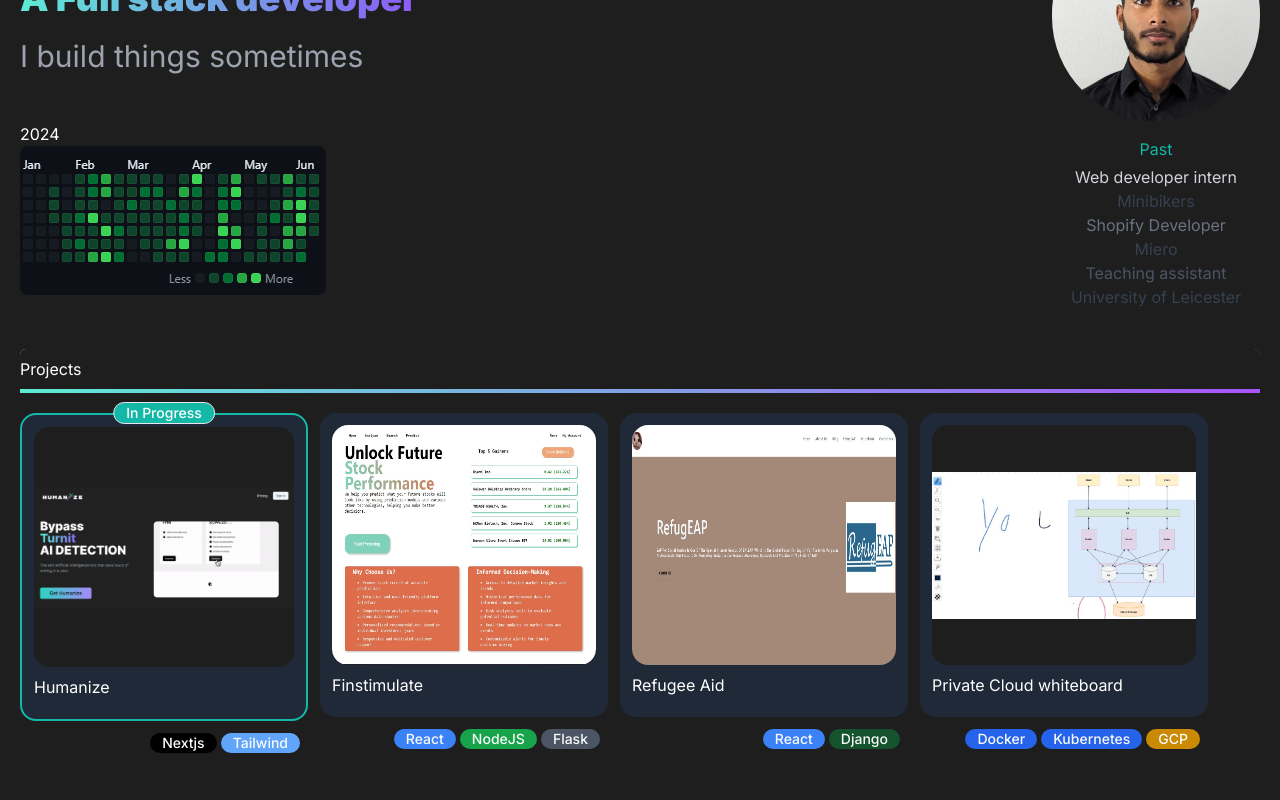
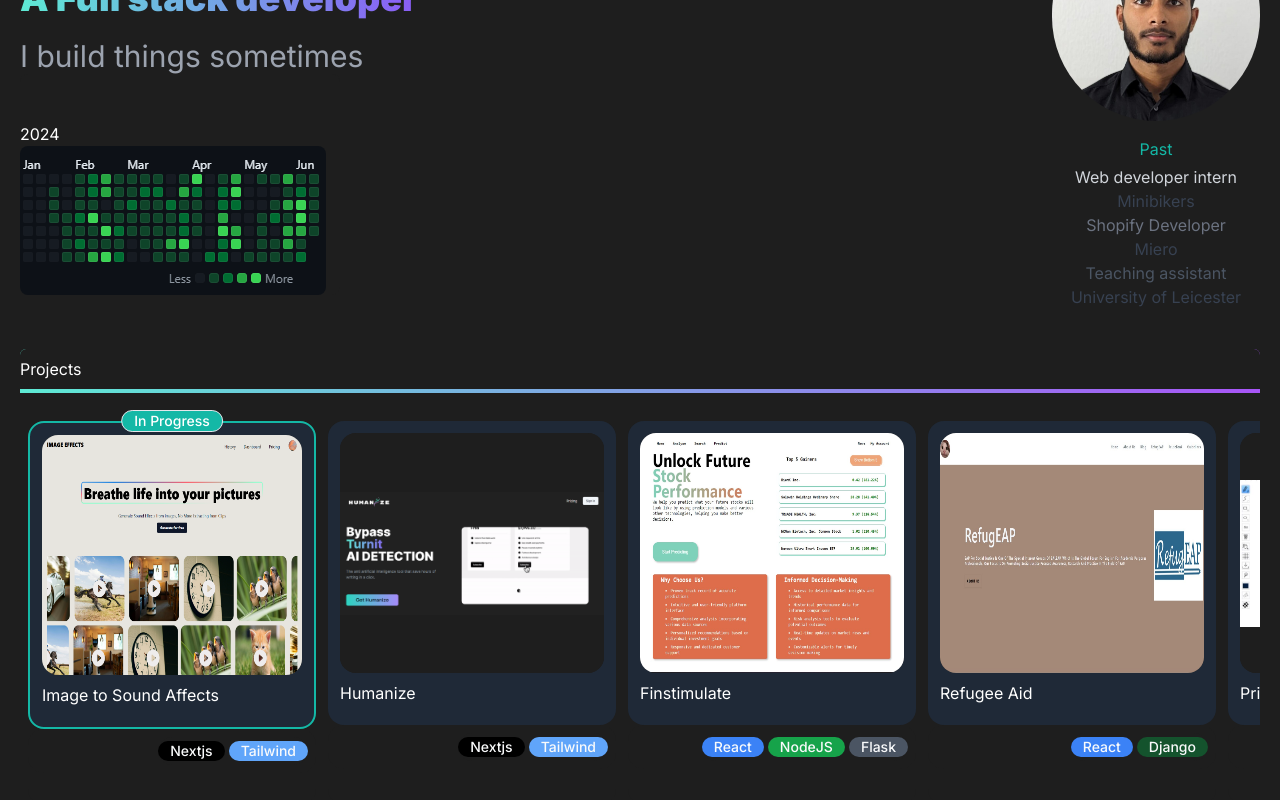
Before and after one commit to MabroorA/portfolio-nextjs-, a Next.js app: page / in a window 1280 px wide. Shown: the part 250-1050 px from the top of the page. Built offline with nearby package versions, Linux system fonts and the light colour scheme.

Commit message:
new project added with marquee section

```diff
--- a/app/page.tsx
+++ b/app/page.tsx
@@ -7,25 +7,26 @@ import ProjectsSection from "@/components/projectsSection";
 import { PiHandWavingBold } from "react-icons/pi";
 import Meteors from "@/components/magicui/meteors";
 import BoxReveal from "@/components/magicui/box-reveal";
+import Marquee from "@/components/magicui/marquee";
 
 
 
 export default function Home() {
   return (
 
-    <main className="flex flex-col  lg:py-5 lg:flex-col   ">
+    <main className="flex flex-col lg:py-5 lg:flex-col ">
 
       {/* border-2 lg:border-purple-800 md:border-red-800 sm:border-green-800  */}
-      <div className="flex flex-col justify-left  lg:flex-row lg:justify-between  w-full py-10 ">
+      <div className="flex flex-col w-full py-10 justify-left lg:flex-row lg:justify-between ">
 
-        <div className=" flex flex-col  text-left lg:text-left">
-            <div className="flex flex-col lg:flex-row justify-left text-3xl lg:text-5xl font-black text-white lg:space-x-2">
+        <div className="flex flex-col text-left lg:text-left">
+            <div className="flex flex-col text-3xl font-black text-white lg:flex-row justify-left lg:text-5xl lg:space-x-2">
 
                 <div className="animate-bounce">
                   <PiHandWavingBold />
                 </div>
                 <BoxReveal boxColor={"#5046e6"} duration={0.5}>
-                <div className="text-3xl lg:text-5xl font-black text-white">
+                <div className="text-3xl font-black text-white lg:text-5xl">
                   Hey, I&apos;m Mabroor
                 </div>
                 </BoxReveal>
@@ -33,16 +34,16 @@ export default function Home() {
             </div>
             <div>
               <BoxReveal boxColor={"#5046e6"} duration={0.5}>
-                <div className=" text-3xl md:text-4xl font-black  py-1 md:py-5 text-transparent bg-clip-text bg-gradient-to-r from-teal-300 to-violet-500 ">
+                <div className="py-1 text-3xl font-black text-transparent md:text-4xl md:py-5 bg-clip-text bg-gradient-to-r from-teal-300 to-violet-500">
                 A Full stack developer
                 </div>
                 </BoxReveal>
             </div>
-            <div className=" text-2xl md:text-3xl text-gray-400 mt-0  ">
+            <div className="mt-0 text-2xl text-gray-400 md:text-3xl">
               I build things sometimes
             </div>
 
-            <div className=" rounded-lg  w-64 pt-4  lg:w-80 lg:pt-12">
+            <div className="w-64 pt-4 rounded-lg lg:w-80 lg:pt-12">
               <div className="text-white">
                 2024
               </div>
@@ -54,42 +55,42 @@ export default function Home() {
               />
             </div>
         </div>
-        <div className="flex flex-col  ">
+        <div className="flex flex-col ">
           <div className="pb-2 lg:pb-4">
             <Image
-            className=" rounded-full w-40 mt-5 lg:mt-0 md:w-52 lg:mx-0  "
+            className="w-40 mt-5 rounded-full lg:mt-0 md:w-52 lg:mx-0"
             src={pfpPic}
             alt="pfp picture"
             />
           </div>
 
-          <div className=" text-teal-500 text-left lg:text-center">
+          <div className="text-left text-teal-500 lg:text-center">
             Past
           </div>
-          <div className="flex flex-col text-left  lg:text-center pt-1">
+          <div className="flex flex-col pt-1 text-left lg:text-center">
             <div className="flex flex-col">
-              <div className=" text-gray-300">
+              <div className="text-gray-300 ">
                 Web developer intern
               </div>
-              <div className=" text-gray-700">
+              <div className="text-gray-700 ">
                 Minibikers
                 </div>
 
             </div>
             <div className="flex flex-col">
-              <div className=" text-gray-500">
+              <div className="text-gray-500 ">
               Shopify Developer
               </div>
-              <div className=" text-gray-700">
+              <div className="text-gray-700 ">
               Miero
                 </div>
 
             </div>
             <div className="flex flex-col">
-              <div className=" text-gray-600">
+              <div className="text-gray-600 ">
               Teaching assistant
               </div>
-              <div className=" text-gray-700">
+              <div className="text-gray-700 ">
               University of Leicester
                 </div>
 
@@ -104,7 +105,21 @@ export default function Home() {
 
 
       </div>
-      <ProjectsSection/>
+      {/* PROJECTS */}
+      <div className="relative pb-1 bg-clip-padding">
+          <div className="absolute inset-0 border-b-0 border-transparent bg-gradient-to-r from-teal-300 to-purple-500 rounded-t-md"></div>
+          <div className="relative py-2 text-white rounded-t-md">
+            Projects
+          </div>
+        </div>
+        <div className="hidden md:block">
+          <Marquee pauseOnHover>
+            <ProjectsSection />
+          </Marquee>
+        </div>
+        <div className="block md:hidden">
+          <ProjectsSection />
+        </div>
 
 
     </main>
--- /dev/null
+++ b/components/magicui/marquee.tsx
@@ -0,0 +1,51 @@
+import { cn } from "@/lib/utils";
+
+interface MarqueeProps {
+  className?: string;
+  reverse?: boolean;
+  pauseOnHover?: boolean;
+  children?: React.ReactNode;
+  vertical?: boolean;
+  repeat?: number;
+  [key: string]: any;
+}
+
+export default function Marquee({
+  className,
+  reverse,
+  pauseOnHover = false,
+  children,
+  vertical = false,
+  repeat = 4,
+  ...props
+}: MarqueeProps) {
+  return (
+    <div
+      {...props}
+      className={cn(
+        "group flex overflow-hidden p-2 [--duration:40s] [--gap:1rem] [gap:var(--gap)]",
+        {
+          "flex-row": !vertical,
+          "flex-col": vertical,
+        },
+        className,
+      )}
+    >
+      {Array(repeat)
+        .fill(0)
+        .map((_, i) => (
+          <div
+            key={i}
+            className={cn("flex shrink-0 justify-around [gap:var(--gap)]", {
+              "animate-marquee flex-row": !vertical,
+              "animate-marquee-vertical flex-col": vertical,
+              "group-hover:[animation-play-state:paused]": pauseOnHover,
+              "[animation-direction:reverse]": reverse,
+            })}
+          >
+            {children}
+          </div>
+        ))}
+    </div>
+  );
+}
--- a/components/projectsSection.tsx
+++ b/components/projectsSection.tsx
@@ -3,38 +3,75 @@ import React from 'react'
 import Link from 'next/link'
 
 import Image from "next/image";
+import imageEffectpic from "../public/Image-Effects.png"
 import humanizePic from "../public/humanize-updated-home.png"
 import StocksPic from "../public/stocks-updated.jpg"
 import refugePic from "../public/refugeap-home-resized.jpg"
 import whiteboardPic from "../public/Cloud-app-home.jpg"
+
 import { Button } from './ui/button';
 
 export default function ProjectsSection() {
   return (
 
       <div className="flex flex-col ">
-        <div className="relative pb-1 bg-clip-padding">
-          <div className="absolute inset-0 border-b-0 border-transparent bg-gradient-to-r from-teal-300 to-purple-500 rounded-t-md"></div>
-          <div className="relative text-white rounded-t-md py-2">
-            Projects
-          </div>
-        </div>
+
         {/* CARDS */}
-        <div className="flex flex-col  py-5 space-y-5 lg:flex-row lg:space-y-0 lg:space-x-3     ">
-          {/* WHOLE CARD */}
-          <div className='flex flex-col rounded-2xl transform transition-transform duration-300 lg:hover:scale-105  lg:hover:border-white lg:hover:border-2 md:w-72 md:h-96'>
-              <div className='  rounded-3xl'>
-                  <div className=" flex flex-col p-3 bg-gray-800 rounded-2xl border-2 border-teal-500 lg:hover:border-none w-full h-full">
+        <div className="flex flex-col py-5 space-y-5 lg:flex-row lg:space-y-0 lg:space-x-3 ">
+          {/* IMAGE-EFFECTS CARD */}
+          <div className='flex flex-col transition-transform duration-300 transform rounded-2xl lg:hover:scale-105 lg:hover:border-white lg:hover:border-2 md:w-72 md:h-96'>
+              <div className=' rounded-3xl'>
+                  <div className="flex flex-col w-full h-full p-3 bg-gray-800 border-2 border-teal-500 rounded-2xl lg:hover:border-none">
                     {/* "In Progress" Button */}
-                      <Button variant="outline" size="sm" className="absolute top-0 left-1/2 transform -translate-x-1/2 -translate-y-1/2 bg-teal-500 text-white rounded-full w-fit h-fit ">
+                      <Button variant="outline" size="sm" className="absolute top-0 text-white transform -translate-x-1/2 -translate-y-1/2 bg-teal-500 rounded-full left-1/2 w-fit h-fit ">
                         In Progress
                       </Button>
                     {/* PIC */}
-                    <div className=" bg-inherit ">
+                    <div className=" bg-inherit">
+                      <div className="rounded-2xl">
+                        <Link href="https://github.com/MabroorA/sound-Affects">
+                          <Image
+                            className="object-fill lg:min-w-60 lg:min-h-60 border-1 rounded-2xl"
+                            src={imageEffectpic}
+                            alt="pfp picture"
+
+                            />
+                        </Link>
+                      </div>
+
+                    </div>
+                    {/* Project Title */}
+                    <div className='flex flex-col justify-between bg-inherit'>
+                        <div className="py-2 text-white bg-inherit text-1xl ">
+                          Image to Sound Affects
+                        </div>
+
+                    </div>
+                  </div>
+              </div>
+              {/* CARD FOOTER */}
+              <div className='flex flex-row justify-between p-2 lg:justify-end rounded-2xl'>
+                  <div className='lg:hidden'>
+                    <Link href="https://github.com/MabroorA/sound-Affects">
+                      <Button size="sm" className='font-bold text-black bg-teal-500 rounded-3xl '>Visit</Button>
+                    </Link>
+                  </div>
+                  <div className='flex flex-col py-1 space-y-1 bg-inherit rounded-2xl md:flex-row md:space-x-1 md:space-y-0'>
+                      <Button size="sm"className='bg-black rounded-3xl w-fit h-fit' >Nextjs</Button>
+                      <Button size="sm" className='bg-blue-400 rounded-3xl w-fit h-fit' >Tailwind</Button>
+                  </div>
+              </div>
+          </div>
+          {/* HUMANIZE CARD */}
+          <div className='flex flex-col transition-transform duration-300 transform rounded-2xl lg:hover:scale-105 lg:hover:border-white lg:hover:border-2 md:w-72 md:h-96'>
+              <div className=' rounded-3xl'>
+                  <div className="flex flex-col w-full h-full p-3 bg-gray-800 rounded-2xl lg:hover:border-none">
+                    {/* PIC */}
+                    <div className=" bg-inherit">
                       <div className="rounded-2xl">
                         <Link href="https://humanize-text.com/">
                           <Image
-                            className=" lg:min-w-60 lg:min-h-60 border-1 object-contain rounded-2xl "
+                            className="object-contain lg:min-w-60 lg:min-h-60 border-1 rounded-2xl"
                             src={humanizePic}
                             alt="pfp picture"
 
@@ -44,8 +81,8 @@ export default function ProjectsSection() {
 
                     </div>
                     {/* Project Title */}
-                    <div className='bg-inherit flex flex-col justify-between'>
-                        <div className="bg-inherit text-1xl text-white py-2 ">
+                    <div className='flex flex-col justify-between bg-inherit'>
+                        <div className="py-2 text-white bg-inherit text-1xl ">
                           Humanize
                         </div>
 
@@ -53,29 +90,29 @@ export default function ProjectsSection() {
                   </div>
               </div>
               {/* CARD FOOTER */}
-              <div className='flex flex-row justify-between lg:justify-end rounded-2xl p-2'>
+              <div className='flex flex-row justify-between p-2 lg:justify-end rounded-2xl'>
                   <div className='lg:hidden'>
                     <Link href="https://humanize-text.com/">
-                      <Button size="sm" className='bg-teal-500 rounded-3xl text-black font-bold '>Visit</Button>
+                      <Button size="sm" className='font-bold text-black bg-teal-500 rounded-3xl '>Visit</Button>
                     </Link>
                   </div>
-                  <div className=' bg-inherit  py-1 rounded-2xl flex flex-col space-y-1 md:flex-row md:space-x-1 md:space-y-0  '>
+                  <div className='flex flex-col py-1 space-y-1 bg-inherit rounded-2xl md:flex-row md:space-x-1 md:space-y-0'>
                       <Button size="sm"className='bg-black rounded-3xl w-fit h-fit' >Nextjs</Button>
                       <Button size="sm" className='bg-blue-400 rounded-3xl w-fit h-fit' >Tailwind</Button>
                   </div>
               </div>
           </div>
           {/* WHOLE CARD */}
-          <div className='flex flex-col  rounded-2xl transform transition-transform duration-300 lg:hover:scale-105  lg:hover:border-white lg:hover:border-2 md:w-72 md:h-96'>
-              <div className='  rounded-3xl'>
-                  <div className=" flex flex-col p-3 bg-gray-800 rounded-2xl w-full h-full">
+          <div className='flex flex-col transition-transform duration-300 transform rounded-2xl lg:hover:scale-105 lg:hover:border-white lg:hover:border-2 md:w-72 md:h-96'>
+              <div className=' rounded-3xl'>
+                  <div className="flex flex-col w-full h-full p-3 bg-gray-800 rounded-2xl">
 
                     {/* PIC */}
-                    <div className=" bg-inherit ">
+                    <div className=" bg-inherit">
                       <div className="rounded-2xl">
                         <Link href="https://stocks-prediction-app.pages.dev">
                           <Image
-                            className=" lg:min-w-60 lg:min-h-60 border-1 object-fill rounded-2xl "
+                            className="object-fill lg:min-w-60 lg:min-h-60 border-1 rounded-2xl"
                             src={StocksPic}
                             alt="pfp picture"
 
@@ -85,8 +122,8 @@ export default function ProjectsSection() {
 
                     </div>
                     {/* Project Title */}
-                    <div className='bg-inherit flex flex-col justify-between'>
-                        <div className="bg-inherit text-1xl text-white py-2 ">
+                    <div className='flex flex-col justify-between bg-inherit'>
+                        <div className="py-2 text-white bg-inherit text-1xl ">
                           Finstimulate
                         </div>
 
@@ -94,13 +131,13 @@ export default function ProjectsSection() {
                   </div>
               </div>
               {/* CARD FOOTER */}
-              <div className='flex flex-row justify-between lg:justify-end rounded-2xl p-2'>
+              <div className='flex flex-row justify-between p-2 lg:justify-end rounded-2xl'>
                   <div className='lg:hidden'>
                     <Link href="https://stocks-prediction-app.pages.dev">
-                      <Button size="sm" className='bg-orange-400 rounded-3xl text-black font-bold'>Visit</Button>
+                      <Button size="sm" className='font-bold text-black bg-orange-400 rounded-3xl'>Visit</Button>
                     </Link>
                   </div>
-                  <div className=' bg-inherit  py-1 rounded-2xl flex flex-col space-y-1 md:flex-row md:space-x-1 md:space-y-0   '>
+                  <div className='flex flex-col py-1 space-y-1 bg-inherit rounded-2xl md:flex-row md:space-x-1 md:space-y-0'>
                       <Button size="sm"className='bg-blue-500 rounded-3xl w-fit h-fit' >React</Button>
                       <Button size="sm" className='bg-green-600 rounded-3xl w-fit h-fit' >NodeJS</Button>
                       <Button size="sm" className='bg-gray-600 rounded-3xl w-fit h-fit' >Flask</Button>
@@ -108,16 +145,16 @@ export default function ProjectsSection() {
               </div>
           </div>
           {/* WHOLE CARD */}
-          <div className='flex flex-col  rounded-2xl transform transition-transform duration-300 lg:hover:scale-105  lg:hover:border-white lg:hover:border-2 md:w-72 md:h-96'>
-              <div className='  rounded-3xl'>
-                  <div className=" flex flex-col p-3 bg-gray-800 rounded-2xl w-full h-full ">
+          <div className='flex flex-col transition-transform duration-300 transform rounded-2xl lg:hover:scale-105 lg:hover:border-white lg:hover:border-2 md:w-72 md:h-96'>
+              <div className=' rounded-3xl'>
+                  <div className="flex flex-col w-full h-full p-3 bg-gray-800 rounded-2xl">
 
                     {/* PIC */}
-                    <div className=" bg-inherit ">
+                    <div className=" bg-inherit">
                       <div className="rounded-2xl">
                         <Link href="https://github.com/MabroorA/refugeEAP-app">
                           <Image
-                            className=" lg:min-w-60 lg:min-h-60 border-1 object-fill rounded-2xl"
+                            className="object-fill lg:min-w-60 lg:min-h-60 border-1 rounded-2xl"
                             src={refugePic}
                             alt="pfp picture"
 
@@ -127,8 +164,8 @@ export default function ProjectsSection() {
 
                     </div>
                     {/* Project Title */}
-                    <div className='bg-inherit flex flex-col justify-between'>
-                        <div className="bg-inherit text-1xl text-white py-2 ">
+                    <div className='flex flex-col justify-between bg-inherit'>
+                        <div className="py-2 text-white bg-inherit text-1xl ">
                           Refugee Aid
                         </div>
 
@@ -136,13 +173,13 @@ export default function ProjectsSection() {
                   </div>
               </div>
               {/* CARD FOOTER */}
-              <div className='flex flex-row justify-between lg:justify-end rounded-2xl p-2'>
+              <div className='flex flex-row justify-between p-2 lg:justify-end rounded-2xl'>
                   <div className='lg:hidden'>
                     <Link href="https://github.com/MabroorA/refugeEAP-app">
-                      <Button size="sm" className='bg-teal-500 rounded-3xl text-black font-bold '>github</Button>
+                      <Button size="sm" className='font-bold text-black bg-teal-500 rounded-3xl '>github</Button>
                     </Link>
                   </div>
-                  <div className=' bg-inherit  py-1 rounded-2xl flex flex-col space-y-1 md:flex-row md:space-x-1 md:space-y-0   '>
+                  <div className='flex flex-col py-1 space-y-1 bg-inherit rounded-2xl md:flex-row md:space-x-1 md:space-y-0'>
                       <Button size="sm"className='bg-blue-500 rounded-3xl w-fit h-fit' >React</Button>
                       <Button size="sm" className='bg-green-900 rounded-3xl w-fit h-fit' >Django</Button>
                   </div>
@@ -150,16 +187,16 @@ export default function ProjectsSection() {
           </div>
 
           {/* WHOLE CARD */}
-          <div className='flex flex-col  rounded-2xl transform transition-transform duration-300 lg:hover:scale-105  lg:hover:border-white lg:hover:border-2 md:w-72 md:h-96'>
-              <div className='  rounded-3xl'>
-                  <div className=" flex flex-col p-3 bg-gray-800 rounded-2xl w-full h-full ">
+          <div className='flex flex-col transition-transform duration-300 transform rounded-2xl lg:hover:scale-105 lg:hover:border-white lg:hover:border-2 md:w-72 md:h-96'>
+              <div className=' rounded-3xl'>
+                  <div className="flex flex-col w-full h-full p-3 bg-gray-800 rounded-2xl">
 
                     {/* PIC */}
-                    <div className=" bg-inherit ">
+                    <div className=" bg-inherit">
                       <div className="rounded-2xl">
                         <Link href="https://humanize-text.com/">
                           <Image
-                            className=" lg:min-w-60 lg:min-h-60 border-1 object-contain rounded-2xl "
+                            className="object-contain lg:min-w-60 lg:min-h-60 border-1 rounded-2xl"
                             src={whiteboardPic}
                             alt="pfp picture"
 
@@ -169,8 +206,8 @@ export default function ProjectsSection() {
 
                     </div>
                     {/* Project Title */}
-                    <div className='bg-inherit flex flex-col justify-between'>
-                        <div className="bg-inherit text-1xl text-white py-2 ">
+                    <div className='flex flex-col justify-between bg-inherit'>
+                        <div className="py-2 text-white bg-inherit text-1xl ">
                           Private Cloud whiteboard
                         </div>
 
@@ -178,13 +215,13 @@ export default function ProjectsSection() {
                   </div>
               </div>
               {/* CARD FOOTER */}
-              <div className='flex flex-row justify-between lg:justify-end rounded-2xl p-2'>
+              <div className='flex flex-row justify-between p-2 lg:justify-end rounded-2xl'>
                   <div className='lg:hidden'>
                     <Link href="">
-                      <Button size="sm" variant="destructive" className=' rounded-3xl text-black font-bold '>no link</Button>
+                      <Button size="sm" variant="destructive" className='font-bold text-black rounded-3xl'>no link</Button>
                     </Link>
                   </div>
-                  <div className='bg-inherit  py-1 rounded-2xl flex flex-col space-y-1 md:flex-row md:space-x-1 md:space-y-0  '>
+                  <div className='flex flex-col py-1 space-y-1 bg-inherit rounded-2xl md:flex-row md:space-x-1 md:space-y-0 '>
                       <Button size="sm"className='bg-blue-600 rounded-3xl w-fit h-fit' >Docker</Button>
                       <Button size="sm" className='bg-blue-600 rounded-3xl w-fit h-fit' >Kubernetes</Button>
                       <Button size="sm" className='bg-yellow-600 rounded-3xl w-fit h-fit' >GCP</Button>
--- a/tailwind.config.ts
+++ b/tailwind.config.ts
@@ -75,11 +75,22 @@ const config = {
             opacity: "0",
           },
         },
+        marquee: {
+          from: { transform: "translateX(0)" },
+          to: { transform: "translateX(calc(-100% - var(--gap)))" },
+        },
+        "marquee-vertical": {
+          from: { transform: "translateY(0)" },
+          to: { transform: "translateY(calc(-100% - var(--gap)))" },
+        },
+
       },
       animation: {
         "accordion-down": "accordion-down 0.2s ease-out",
         "accordion-up": "accordion-up 0.2s ease-out",
         meteor: "meteor 5s linear infinite",
+        marquee: "marquee var(--duration) linear infinite",
+        "marquee-vertical": "marquee-vertical var(--duration) linear infinite",
       },
     },
   },
```
Also changed, not shown: public/Image-Effects.png (added).
